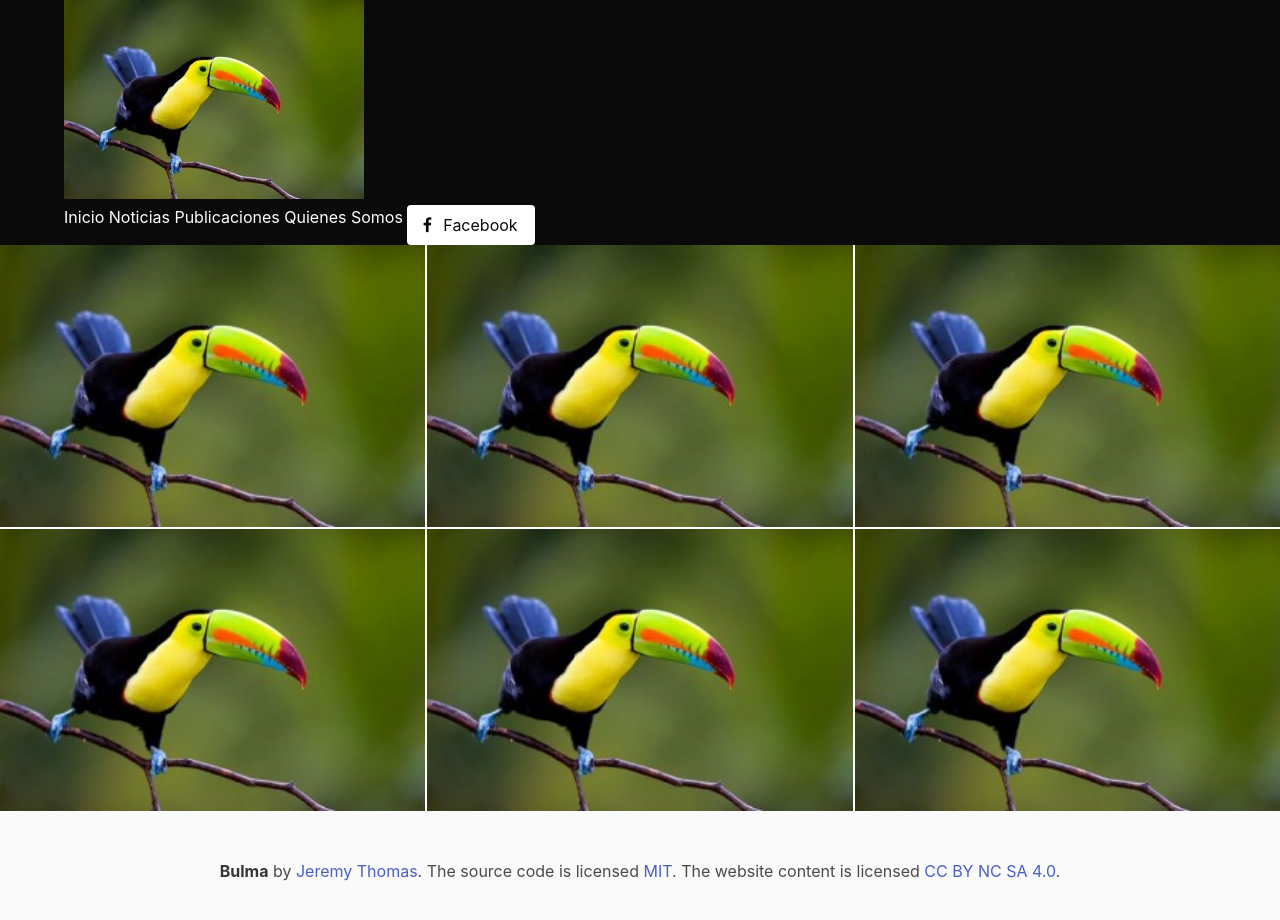
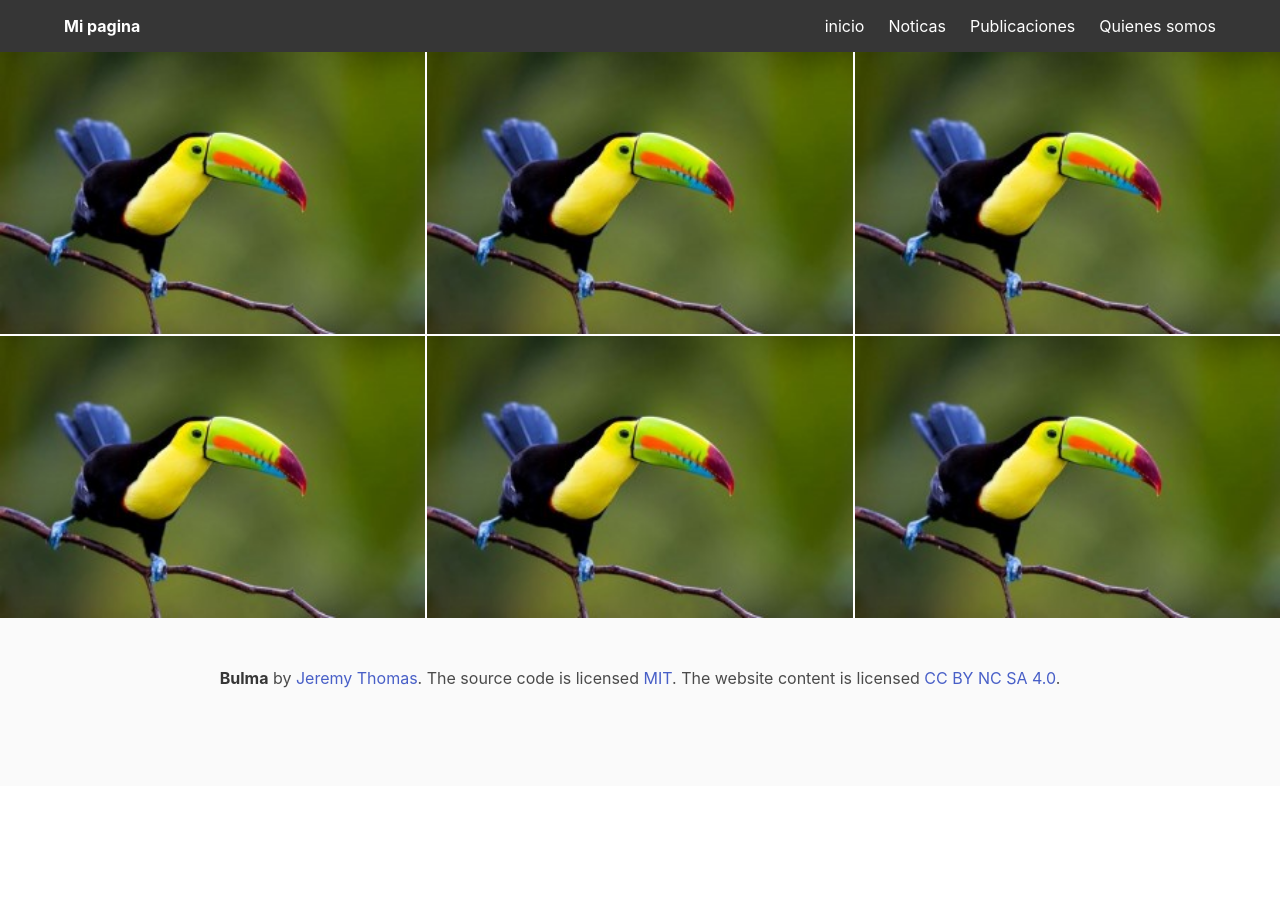
Before and after one commit to LidiaLemus/PaginaWeb, a plain HTML site: page index.html in a window 1280 px wide. After the commit the page ends 800 px from the top, so only its background shows below. Drawn offline with nearby package versions, Linux system fonts and the light colour scheme.

Commit message:
cambio de navbar

```diff
--- a/index.html
+++ b/index.html
@@ -8,48 +8,37 @@
     <title>Document</title>
     <link rel="stylesheet" type="text/css" href="css/estilo.css">
 
-    <link rel="stylesheet" type="text/css" href="http://cdnjs.cloudflare.com/ajax/libs/font-awesome/4.7.0/css/font-awesome.min.css">
+
+    <link rel="stylesheet" href="https://cdnjs.cloudflare.com/ajax/libs/bulma/0.6.2/css/bulma.min.css">
 
    <link rel="stylesheet" type="text/css" href="https://cdnjs.cloudflare.com/ajax/libs/bulma/0.4.3/css/bulma.min.css">
+   <script defer src="https://use.fontawesome.com/releases/v5.0.6/js/all.js"></script>
 </head>
 <body>
 
-<section class="hero is-black">
-	<div class="hero-head">
-		<header class="nav">
+ <nav class="navbar is-dark">
         <div class="container">
-				<div class="nav-left">
-					<a href="#" class="nav-item"  alt="Logo" class="logo" style="height: 50px;">
-						<img src="imagen.jpg">
+            <div class="navbar-brand">
+                <a  class="navbar-item" href="#" style="font-weight: bold;">
+                    Mi pagina
                 </a>
-
-				</div>
-				<span class="nav-toggle">
-					<span></span>
+                <span class="navbar-burger burger" data-target="navMenu" >
                     <span></span>
                     <span></span>
                     <span></span>
                 </span>
-				<div class="nav-right nav-menu">
-					<a href="#" target="_blank" class="nav-item">Inicio</a>
-					<a href="#" target="_blank" class="nav-item">Noticias</a>
-					<a href="#" target="_blank" class="nav-item">Publicaciones</a>
-					<a href="#" target="_blank" class="nav-item">Quienes Somos</a>
-					<span class="nav-item">
-						<a href="#" target="_blank" class="button is is-black is-inverted">
-							<span class="icon"><i class="fa fa-facebook"></i></span>
-							<span>Facebook</span>
-						</a>
-
-					</span>
+            </div>
+            <div id="navMenu" class="navbar-menu">
+                <div class="navbar-end">
+                    <a href="#" class="navbar-item" is-active>inicio</a>
+                    <a href="#" class="navbar-item">Noticas</a>
+                    <a href="#" class="navbar-item">Publicaciones</a>
+                    <a href="#" class="navbar-item">Quienes somos</a>
+                </div>
+            </div>
         </div>
 
-			</div>
-
-		</header>
-
-	</div>
-</section>
+    </nav>
 <div class="gallery">
 	<img src="imagen.jpg">
 	<img src="imagen.jpg">
@@ -68,6 +57,16 @@
     </p>
   </div>
 </footer>
+<script>
+    (function(){
+        var burger = document.querySelector('.burger');
+        var nav = document.querySelector('#'+burger.dataset.target);
+        burger.addEventListener('click',function(){
+          burger.classList.toggle('is-active');
+          nav.classList.toggle('is-active');
+        });
+    })();
 
+    </script>
 </body>
 </html>
```
Lines whose indentation alone changed are shown as unchanged.
